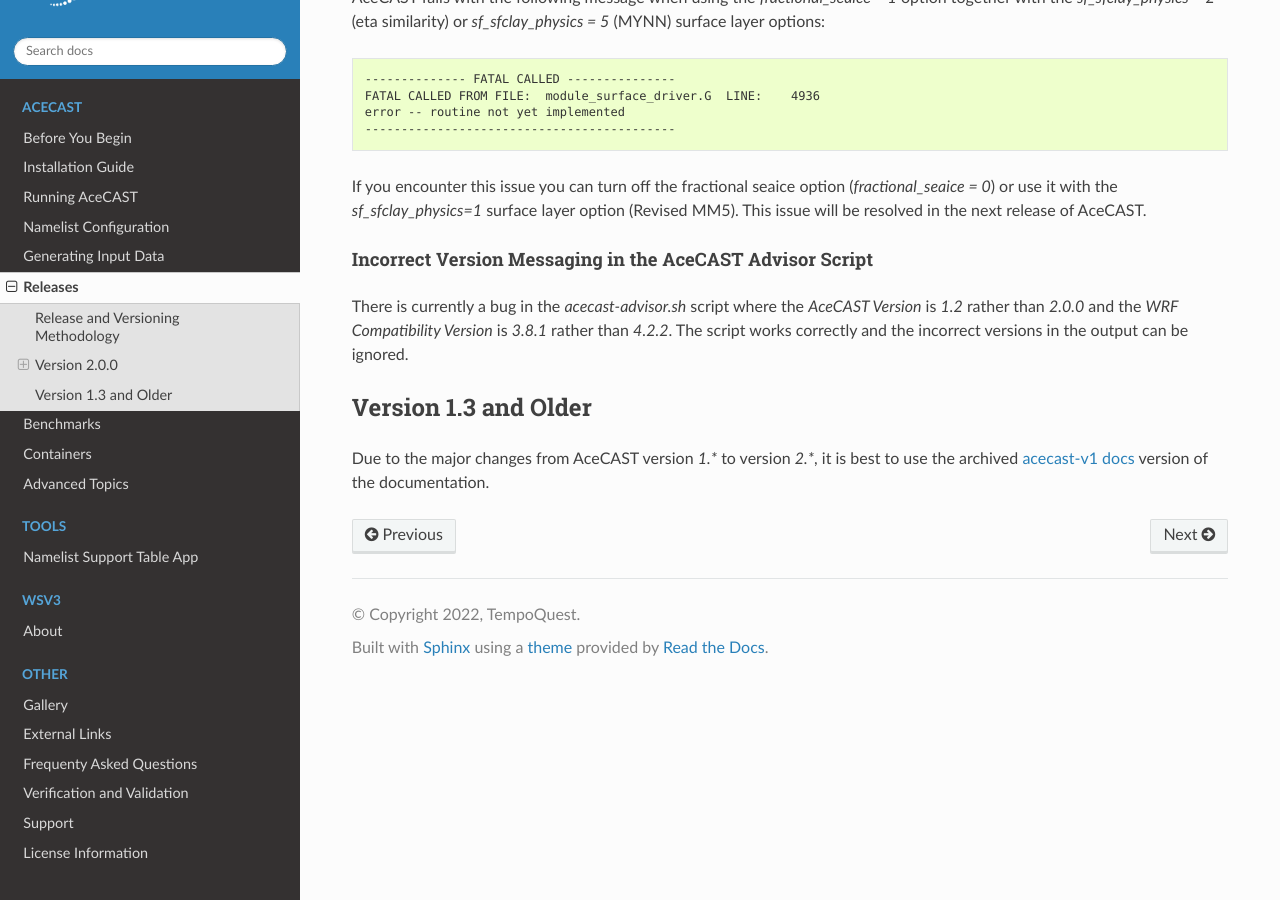
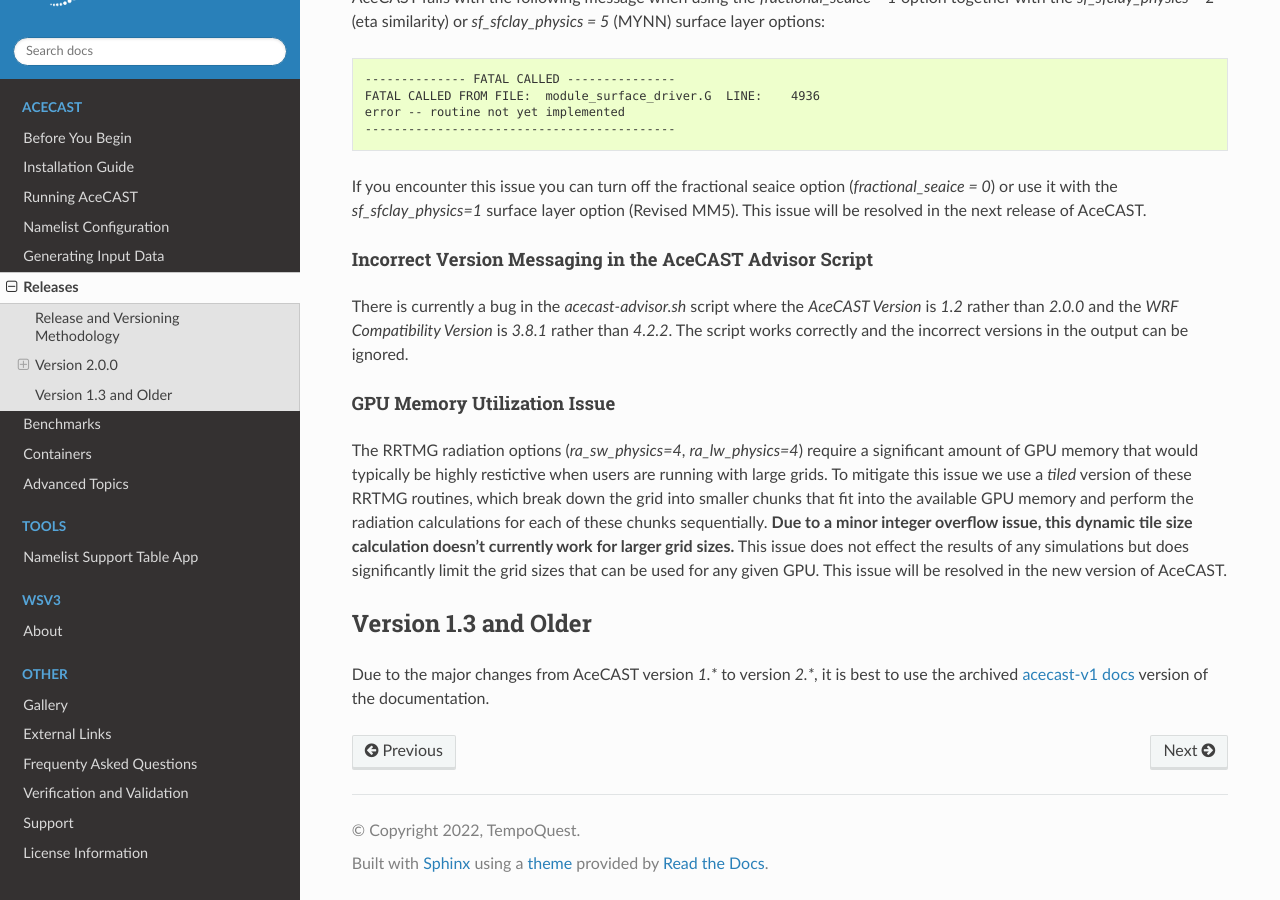
Before and after one commit to TempoQuestInc/AceCAST-Docs, a Sphinx documentation site: the page built from source/Releases.rst, in a window 1280 px wide and 900 px high, scrolled down 1315 px. Built offline with Sphinx 7.4.7 and the Read the Docs theme 2.0.0, drawn with Linux system fonts in a browser that asks for light colours.

Commit message:
added known bug info for v2.0.0 (rrtmg tiling issue)

```diff
--- a/source/Releases.rst
+++ b/source/Releases.rst
@@ -91,6 +91,18 @@
 rather than `2.0.0` and the `WRF Compatibility Version` is `3.8.1` rather than `4.2.2`. The script
 works correctly and the incorrect versions in the output can be ignored.
 
+GPU Memory Utilization Issue
+****************************
+
+The RRTMG radiation options (*ra_sw_physics=4*, *ra_lw_physics=4*) require a significant amount of
+GPU memory that would typically be highly restictive when users are running with large grids. To
+mitigate this issue we use a *tiled* version of these RRTMG routines, which break down the grid
+into smaller chunks that fit into the available GPU memory and perform the radiation calculations
+for each of these chunks sequentially. **Due to a minor integer overflow issue, this dynamic tile
+size calculation doesn't currently work for larger grid sizes.** This issue does not effect the
+results of any simulations but does significantly limit the grid sizes that can be used for any
+given GPU. This issue will be resolved in the new version of AceCAST.
+
 Version 1.3 and Older
 =====================
 
```
